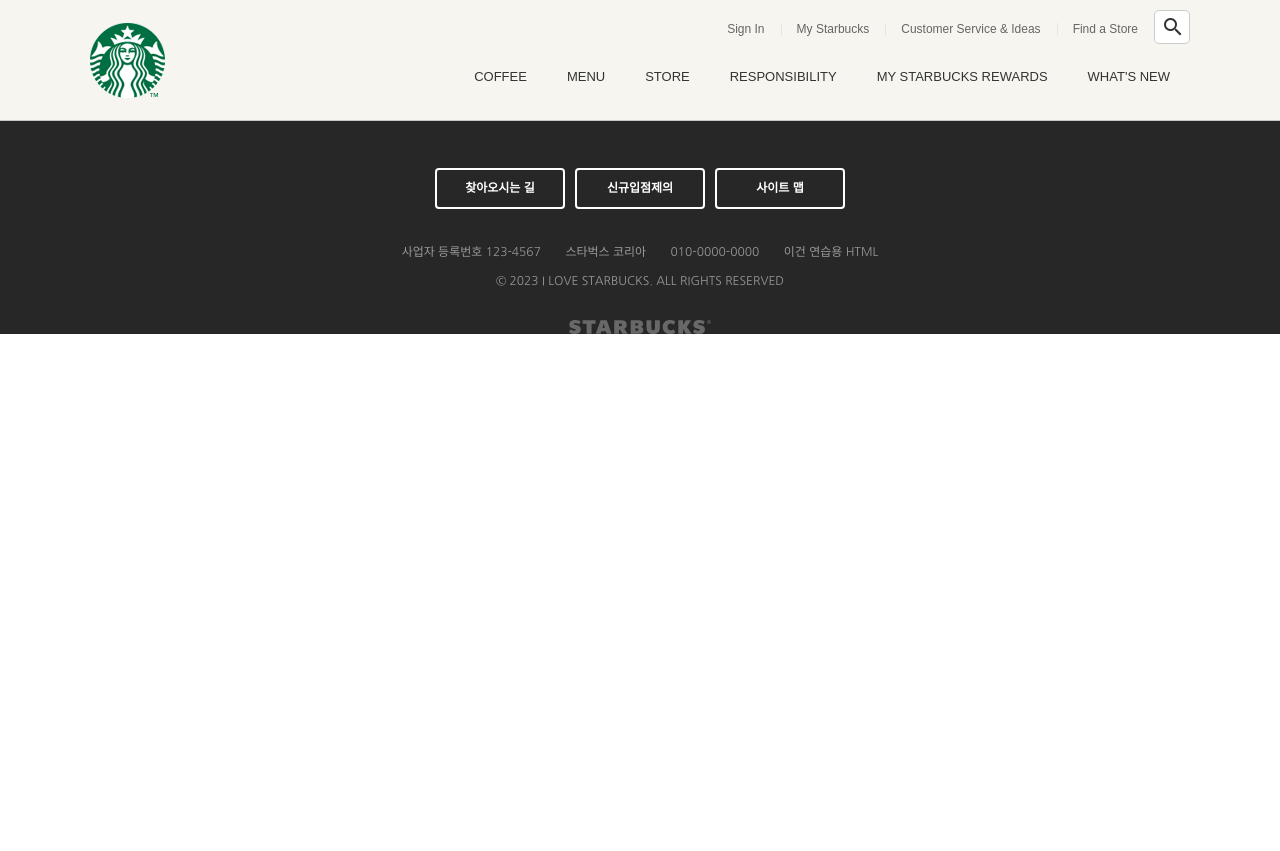
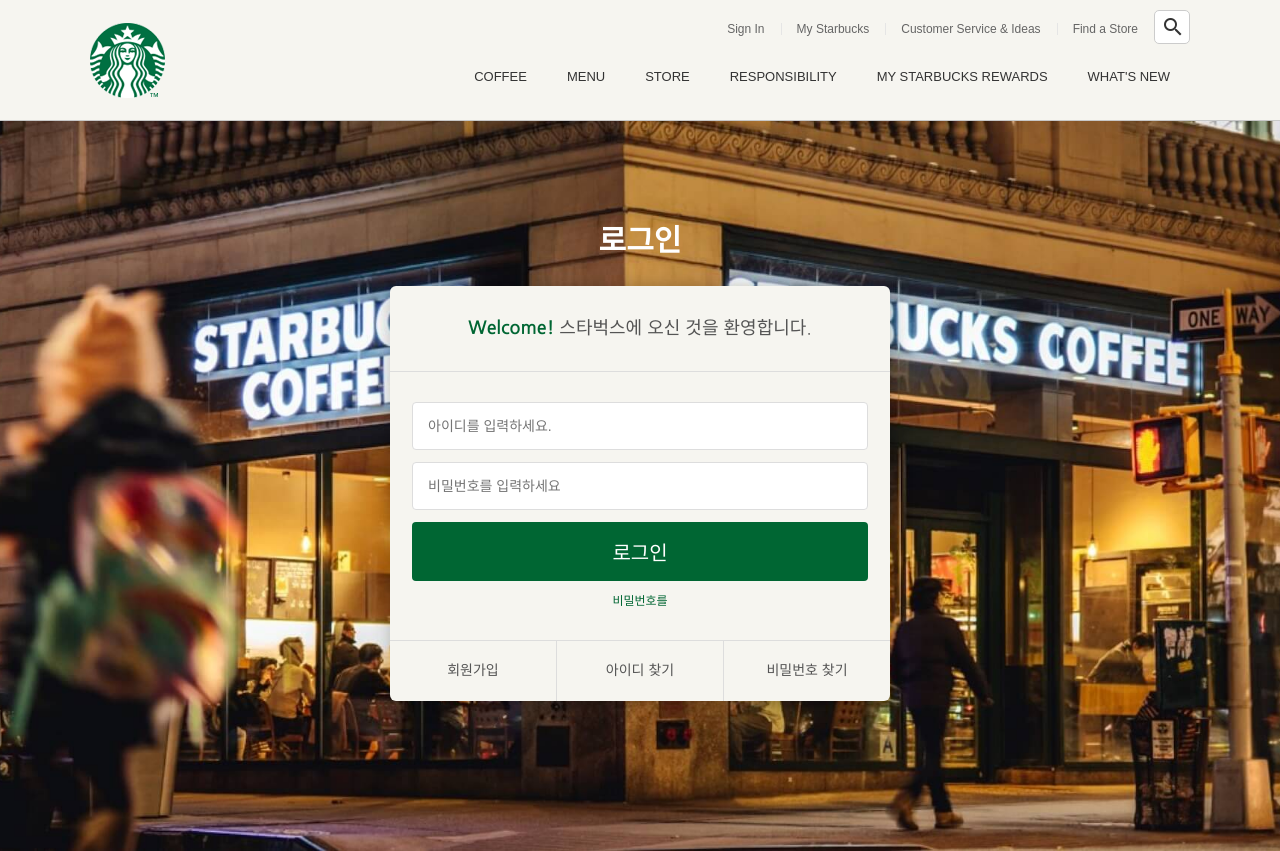
Before and after one commit to wowba/starbucks_study, a plain HTML site: page signin/index.html in a window 1280 px wide. Shown: the top 851 px of the page. Before the commit the page ends 800 px from the top, so only its background shows below. Drawn offline with nearby package versions, Linux system fonts and the light colour scheme.

Commit message:
로그인 페이지 완성

```diff
--- /dev/null
+++ b/css/signin.css
@@ -0,0 +1,78 @@
+.signin {
+  margin-top: 120px;
+  padding: 100px 0 150px;
+  background-image: url("../images/signin_bg.jpg");
+  background-repeat: no-repeat;
+  background-position: center;
+  background-attachment: fixed;
+  background-size: cover;
+}
+.signin h1 {
+  color: #fff;
+  font-size: 30px;
+  font-weight: 700;
+  text-align: center;
+  margin-bottom: 24px;
+}
+.signin__card {
+  width: 500px;
+  margin: 0 auto;
+  border-radius: 6px;
+  background-color: #F6F5F0;
+  box-shadow: 2px 2px 20px rgba(0, 0, 0, .3);
+  color: #555;
+}
+.signin__card h2 {
+  padding: 30px;
+  font-size: 18px;
+  text-align: center;
+  border-bottom: 1px solid #ddd;
+}
+.signin__card h2 strong{
+  color: #006633;
+  font-weight: 700;
+}
+.signin__card form {
+  padding: 30px 22px;
+}
+.signin__card form input {
+  width: 100%;
+  margin-bottom: 12px;
+  padding: 15px;
+  border: 1px solid #ddd;
+  border-radius: 4px;
+  outline: none;
+  box-sizing: border-box;
+  font-size: 14px;
+}
+.signin__card form [type="submit"] {
+  background-color: #006633;
+  border: none;
+  color: #fff;
+  font-size: 20px;
+  cursor: pointer;
+}
+.signin__card form p {
+  font-size: 12px;
+  color: #006633;
+  text-align: center;
+}
+.signin__card .actions {
+  display: flex;
+  border-top: 1px solid #ddd;
+}
+.signin__card .actions a {
+  flex-grow: 1;
+  flex-basis: 0;
+  text-align: center;
+  padding: 20px;
+  color: #555;
+  font-size: 14px;
+  border-right: 1px solid #ddd;
+}
+.signin__card .actions a:last-child {
+  border-right: none;
+}
+.signin__card .actions a:hover {
+  text-decoration: underline;
+}
--- a/signin/index.html
+++ b/signin/index.html
@@ -17,8 +17,8 @@
 
   <!-- CSS -->
   <link rel="stylesheet" href="https://cdn.jsdelivr.net/npm/reset-css@5.0.1/reset.min.css">
-  <link rel="stylesheet" href="../css/main.css">
   <link rel="stylesheet" href="../css/common.css">
+  <link rel="stylesheet" href="../css/signin.css">
   <link rel="stylesheet" href="https://fonts.googleapis.com/icon?family=Material+Icons" />
 
   <!-- 오픈 그래프 -->
@@ -374,7 +374,23 @@
 
   <!-- SIGN IN -->
   <section class="signin">
-
+    <h1>로그인</h1>
+    <div class="signin__card">
+      <h2>
+        <strong>Welcome!</strong> 스타벅스에 오신 것을 환영합니다.
+      </h2>
+      <form>
+        <input type="text" placeholder="아이디를 입력하세요." />
+        <input type="password" placeholder="비밀번호를 입력하세요" />
+        <input type="submit" value="로그인">
+        <p>비밀번호를 </p>
+      </form>
+      <div class="actions">
+        <a href="javascript:void(0)">회원가입</a>
+        <a href="javascript:void(0)">아이디 찾기</a>
+        <a href="javascript:void(0)">비밀번호 찾기</a>
+      </div>
+    </div>
   </section>
 
   <!-- FOOTER -->
```
